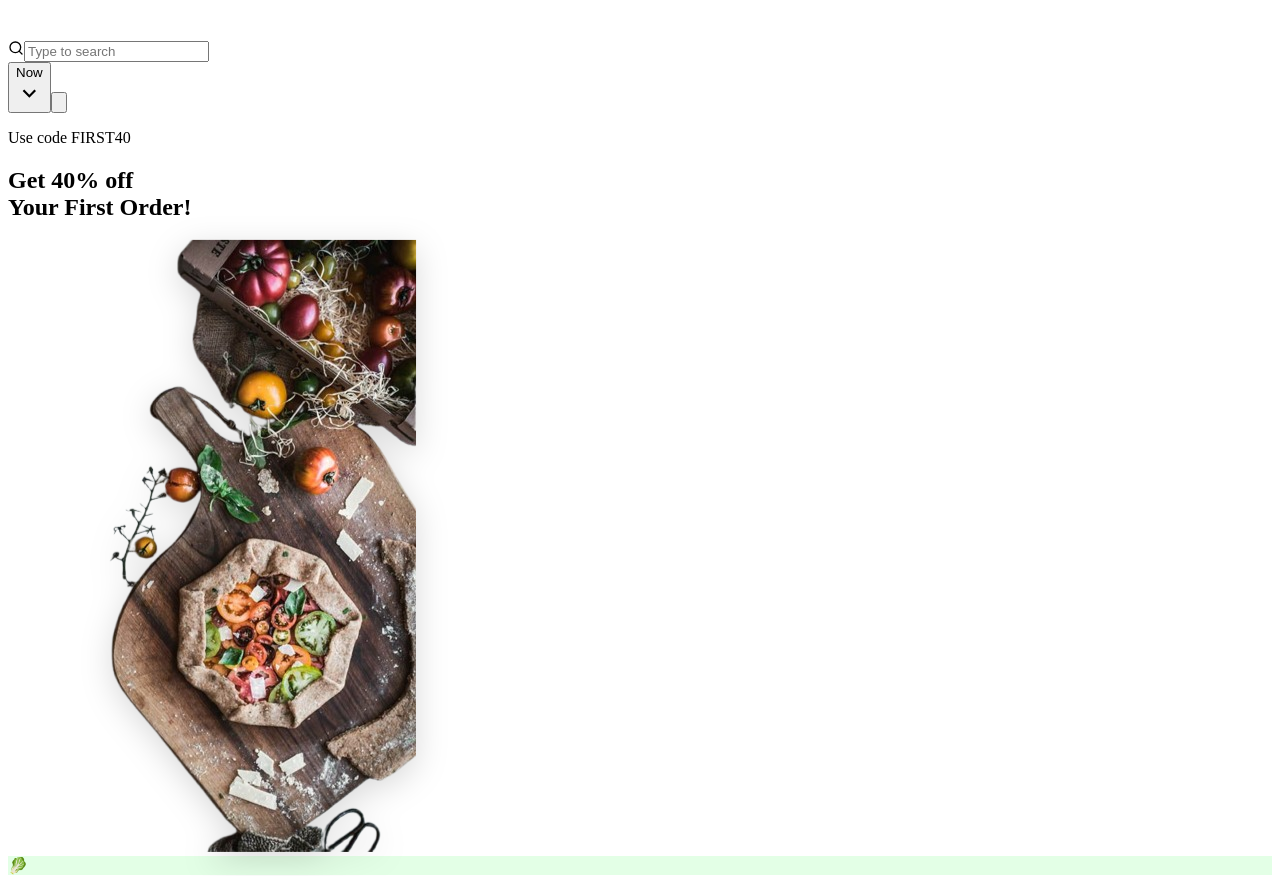
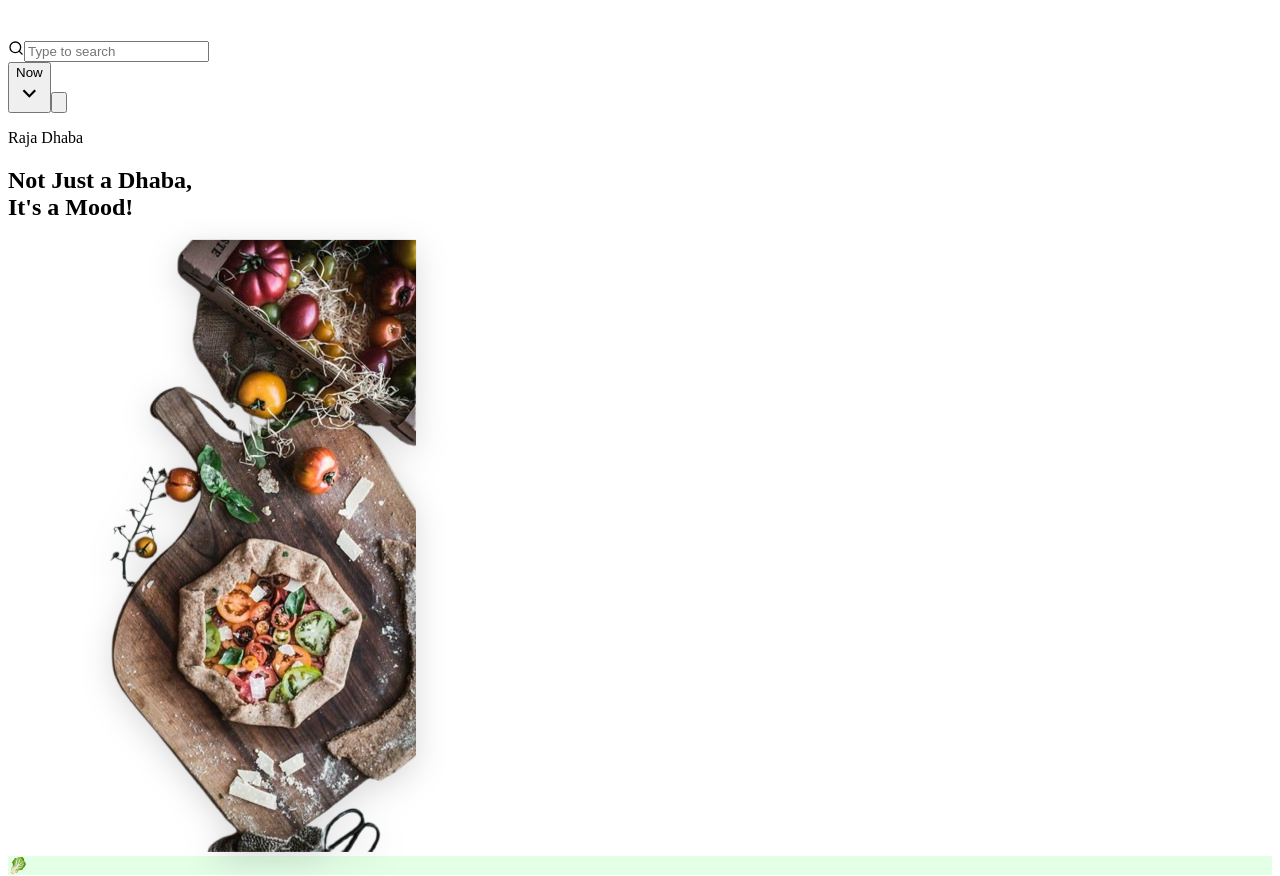
Before and after one commit to Prakhar-tech-spec/Orderly-Menu, a React (Vite) app: page / in a window 1280 px wide. Shown: the part 1340-2216 px from the top of the page. Built offline with nearby package versions, Linux system fonts and the light colour scheme; no server answers; the database is empty; the HTML template or start-up script is replaced by a standard one.

Commit message:
Update promo banner text

```diff
--- a/src/pages/Home.tsx
+++ b/src/pages/Home.tsx
@@ -61,8 +61,8 @@ const Home: React.FC = () => {
         >
           <div className="flex justify-between items-start relative z-20">
             <div className="max-w-[60%]">
-              <p className="text-sm font-medium mb-2">Use code <span className="font-bold">FIRST40</span></p>
-              <h2 className="text-2xl font-bold">Get 40% off<br />Your First Order!</h2>
+              <p className="text-sm font-medium mb-2">Raja Dhaba</p>
+              <h2 className="text-2xl font-bold">Not Just a Dhaba,<br />It's a Mood!</h2>
             </div>
           </div>
 
```
